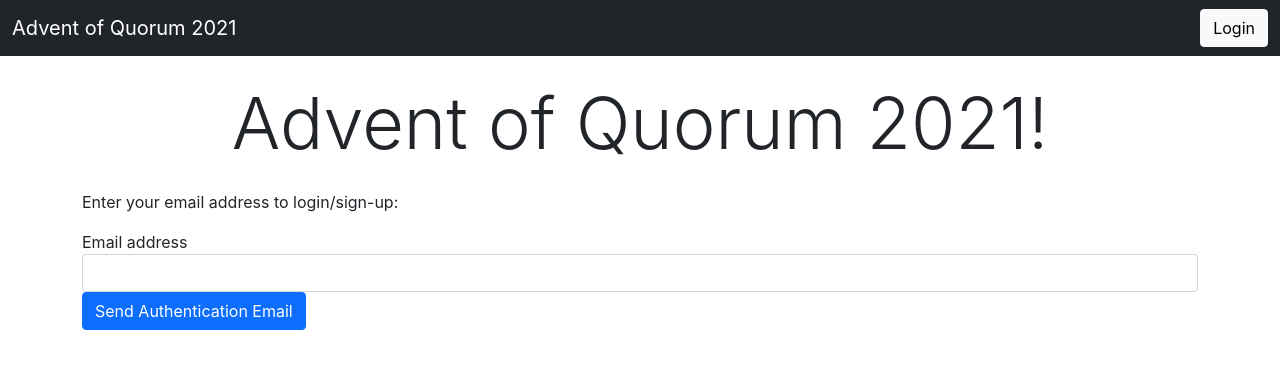
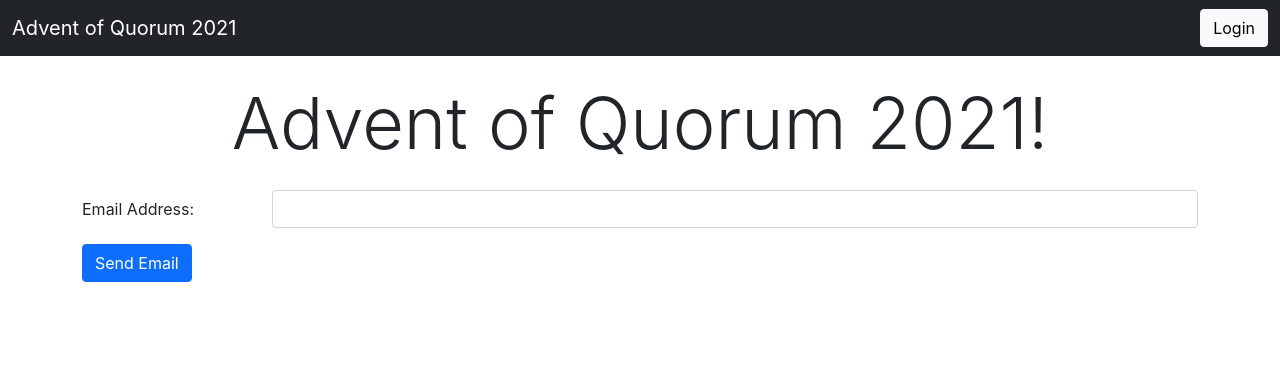
Before and after one commit to jclement/aoc, a React (Create React App) app in the folder frontend/: page /login in a window 1280 px wide. Shown: the top 368 px of the page. Built offline with nearby package versions, Linux system fonts and the light colour scheme.

Commit message:
error handling fixes

```diff
--- a/frontend/src/App.js
+++ b/frontend/src/App.js
@@ -1,20 +1,15 @@
-import React from 'react';
-import Leaderboard from './Leaderboard';
-import QuestionList from './QuestionList';
-import EmptyQuestion from './EmptyQuestion';
-import Question from './Question';
-import PostQuestion from './PostQuestion';
-import FourOhFour from './FourOhFour';
-import NavBar from './NavBar';
-import Login from './Login';
-import Profile from './Profile';
-import { authenticationService } from './_services/authentication.service';
-import {
-  BrowserRouter,
-  Outlet,
-  Routes,
-  Route,
-} from 'react-router-dom';
+import React from "react";
+import Leaderboard from "./Leaderboard";
+import QuestionList from "./QuestionList";
+import EmptyQuestion from "./EmptyQuestion";
+import Question from "./Question";
+import PostQuestion from "./PostQuestion";
+import FourOhFour from "./FourOhFour";
+import NavBar from "./NavBar";
+import Login from "./Login";
+import Profile from "./Profile";
+import { authenticationService } from "./_services/authentication.service";
+import { BrowserRouter, Outlet, Routes, Route } from "react-router-dom";
 
 class AppComponent extends React.Component {
   constructor(props) {
@@ -23,20 +18,21 @@ class AppComponent extends React.Component {
   }
 
   componentDidMount() {
-    authenticationService.user.subscribe(x => {
+    authenticationService.user.subscribe((x) => {
       this.setState({ user: x });
     });
   }
 
-  render = () => (<div>
-    <NavBar/>
-    <br/>
-    <div className="container-lg">
-      <Outlet/>
+  render = () => (
+    <div>
+      <NavBar />
+      <br />
+      <div className="container-lg">
+        <Outlet />
+      </div>
     </div>
-  </div>);
+  );
 }
-      //{ this.state.user ? <Outlet/> : <NeedLogin/> }
 
 class App extends React.Component {
   constructor(props) {
@@ -45,43 +41,62 @@ class App extends React.Component {
   }
 
   componentDidMount() {
-    authenticationService.user.subscribe(x => {
+    authenticationService.user.subscribe((x) => {
       if (x !== undefined) {
-        this.setState({ user: x, auth_initialized: true});
+        this.setState({ user: x, auth_initialized: true });
       }
     });
   }
 
   render = () => {
-
     var that = this;
-    const RequireAuth = function({children}) {
-      if (!that.state.auth_initialized)
-        return ""
-      return that.state.user ? children : "You need to be logged in!"
+    const RequireAuth = function ({ children }) {
+      if (!that.state.auth_initialized) return "";
+      return that.state.user ? children : "You need to be logged in!";
     };
-
 
     return (
       <BrowserRouter>
         <Routes>
-          <Route path="/" element={<AppComponent/>} >
+          <Route path="/" element={<AppComponent />}>
             <Route index element={<Leaderboard />} />
-            <Route path="postquestion" element={<PostQuestion/>} />
+            <Route path="postquestion" element={<PostQuestion />} />
 
             <Route path="login" element={<Login />} />
-            <Route path="profile" element={<RequireAuth><Profile user={this.state.user} /></RequireAuth>} />
+            <Route
+              path="profile"
+              element={
+                <RequireAuth>
+                  <Profile user={this.state.user} />
+                </RequireAuth>
+              }
+            />
 
-            <Route path="questions" element={<RequireAuth><QuestionList /></RequireAuth>}>
-              <Route index element={<EmptyQuestion/>} />
-              <Route path=":day" element={<RequireAuth><Question/></RequireAuth>} />
+            <Route
+              path="questions"
+              element={
+                <RequireAuth>
+                  <QuestionList />
+                </RequireAuth>
+              }
+            >
+              <Route index element={<EmptyQuestion />} />
+              <Route
+                path=":day"
+                element={
+                  <RequireAuth>
+                    <Question />
+                  </RequireAuth>
+                }
+              />
             </Route>
 
-            <Route path="*" element={<FourOhFour/>} />
+            <Route path="*" element={<FourOhFour />} />
           </Route>
         </Routes>
-      </BrowserRouter>);
-  }
+      </BrowserRouter>
+    );
+  };
 }
 
 export default App;
--- a/frontend/src/Login.js
+++ b/frontend/src/Login.js
@@ -1,39 +1,38 @@
-import React from 'react';
-import Header from './Header';
-import { authenticationService } from './_services/authentication.service';
-import { useSearchParams, useNavigate } from 'react-router-dom';
+import React from "react";
+import Header from "./Header";
+import { authenticationService } from "./_services/authentication.service";
+import { useSearchParams, useNavigate } from "react-router-dom";
 
 class LoginComponent extends React.Component {
-
   constructor(props) {
     super(props);
     this.state = {
-      email: '',
+      email: "",
       email_sent: false,
-      secret: '',
+      secret: "",
+      error: "",
     };
 
-    const [searchParams]= props.params;
-    if (searchParams.has('email')) {
-      this.state.email = searchParams.get('email');
-      this.state.secret = searchParams.get('secret');
+    const [searchParams] = props.params;
+    if (searchParams.has("email")) {
+      this.state.email = searchParams.get("email");
+      this.state.secret = searchParams.get("secret");
       this.state.email_sent = true;
     }
   }
 
   sendEmail(event) {
-
-    fetch('/api/email_authenticate/initiate', {
-        method: 'POST',
-        headers: { 'Content-Type': 'application/json' },
-        body: JSON.stringify({"email": this.state.email })
+    fetch("/api/email_authenticate/initiate", {
+      method: "POST",
+      headers: { "Content-Type": "application/json" },
+      body: JSON.stringify({ email: this.state.email }),
     })
-      .then(response => response.json())
-      .then(data => {
+      .then((response) => response.json())
+      .then((data) => {
         if (data.result) {
-          this.setState({email_sent: true});
+          this.setState({ email_sent: true, error: "" });
         } else {
-          alert(data.message);
+          this.setState({ error: data.message });
         }
       });
 
@@ -41,70 +40,117 @@ class LoginComponent extends React.Component {
   }
 
   login(event) {
-
-    fetch('/api/email_authenticate/activate', {
-        method: 'POST',
-        headers: { 'Content-Type': 'application/json' },
-        body: JSON.stringify({"email": this.state.email, "secret": this.state.secret })
+    fetch("/api/email_authenticate/activate", {
+      method: "POST",
+      headers: { "Content-Type": "application/json" },
+      body: JSON.stringify({
+        email: this.state.email,
+        secret: this.state.secret,
+      }),
     })
-      .then(response =>  {
+      .then((response) => {
         if (response.status === 401) {
-          throw new Error("Unauthorized!")
+          throw new Error("Unauthorized!");
         }
-        return response.json()
+        return response.json();
       })
-      .then(data => {
+      .then(
+        (data) => {
           if (data.access_token) {
             authenticationService.updateToken(data.access_token);
-          this.props.navigate('/');
+            this.props.navigate("/");
           }
-      }, err => {
-        alert(err)
-      })
+        },
+        (err) => {
+          this.setState({ error: err.message });
+        }
+      );
 
     event.preventDefault();
   }
 
   onEmailChange(event) {
-    this.setState({email: event.target.value});
+    this.setState({ email: event.target.value });
   }
 
   onSecretChange(event) {
-    this.setState({secret: event.target.value});
+    this.setState({ secret: event.target.value });
   }
 
-  render = () => (<div>
+  render = () => (
+    <div>
       <Header>Advent of Quorum 2021!</Header>
-    { !this.state.email_sent ?
+      <form>
+        <div className="row mb-3">
+          <label htmlFor="inputEmail" className="col-sm-2 col-form-label">
+            Email Address:
+          </label>
+          <div className="col-sm-10">
+            <input
+              type="email"
+              className="form-control"
+              id="inputEmail"
+              value={this.state.email}
+              onChange={this.onEmailChange.bind(this)}
+              disabled={this.state.email_sent}
+            />
+          </div>
+        </div>
+        {this.state.email_sent && (
           <div>
-      <p>Enter your email address to login/sign-up:</p>
-      <form id="email-form" onSubmit={this.sendEmail.bind(this)} method="POST">
-      <div className="form-group">
-          <label>Email address</label>
-          <input type="email" value={this.state.email} onChange={this.onEmailChange.bind(this)} className="form-control" />
+            <div className="alert alert-info">
+              A super secret authentication email has been sent to the supplied
+              email address. Either copy-and-paste the code from that email into
+              the box below, or click the link in the email and prove your
+              identity!
             </div>
-      <button type="submit" className="btn btn-primary">Send Authentication Email</button>
-      </form>
-      </div> :
-      <div>
-      <p>Enter the secret you received by email:</p>
-      <form id="login-form" onSubmit={this.login.bind(this)} method="POST">
-      <div className="form-group">
-          <label>Email address</label>
-          <input type="email" disabled value={this.state.email} onChange={this.onEmailChange.bind(this)} className="form-control" />
+            <div className="row mb-3">
+              <label htmlFor="inputSecret" className="col-sm-2 col-form-label">
+                Secret Code:
+              </label>
+              <div className="col-sm-10">
+                <input
+                  type="text"
+                  className="form-control"
+                  onChange={this.onSecretChange.bind(this)}
+                  value={this.state.secret}
+                  id="inputSecret"
+                />
               </div>
-      <div className="form-group">
-          <label>Secret</label>
-          <input type="text" value={this.state.secret} onChange={this.onSecretChange.bind(this)} className="form-control" />
             </div>
-      <button type="submit" className="btn btn-primary">Authenticate!</button>
+          </div>
+        )}
+        {this.state.error ? (
+          <div className="alert alert-danger">
+            <b>Denied!</b> {this.state.error}
+          </div>
+        ) : (
+          ""
+        )}
+        {!this.state.email_sent ? (
+          <button
+            type="submit"
+            onClick={this.sendEmail.bind(this)}
+            className="btn btn-primary"
+          >
+            Send Email
+          </button>
+        ) : (
+          <button
+            type="submit"
+            onClick={this.login.bind(this)}
+            className="btn btn-primary"
+          >
+            Login
+          </button>
+        )}
       </form>
     </div>
+  );
 }
 
-  </div>)
-}
+const Login = () => (
+  <LoginComponent params={useSearchParams()} navigate={useNavigate()} />
+);
 
-const Login = () => <LoginComponent params={useSearchParams()} navigate={useNavigate()}/>
-
-export default Login
+export default Login;
--- a/frontend/src/_services/authentication.service.js
+++ b/frontend/src/_services/authentication.service.js
@@ -11,7 +11,7 @@ export const authenticationService = {
     httpPost,
     httpPut,
     updateToken,
-    updateProfile,
+    refreshUser,
 };
 
 
@@ -35,17 +35,16 @@ function updateToken(token) {
 }
 updateToken(localStorage.getItem('token'));
 
-function updateProfile(username) {
-  authenticationService.httpPut("/api/me", {username: username})
+function refreshUser() {
+  if (__token) {
+    httpGet('/api/me')
         .then(response => response.json())
         .then(data => {
-        httpGet('/api/me')
-            .then(response => response.json())
-            .then(data => {
-              userSubject.next(data);
-            });
+          userSubject.next(data);
         });
+  }
 }
+
 
 function logout() {
     // remove user from local storage to log user out
```
Also changed, not shown: frontend/src/Profile.js (+63 -14 lines), 1 other file (tests, documents, lock files or other folders). Lines whose indentation alone changed are shown as unchanged.
